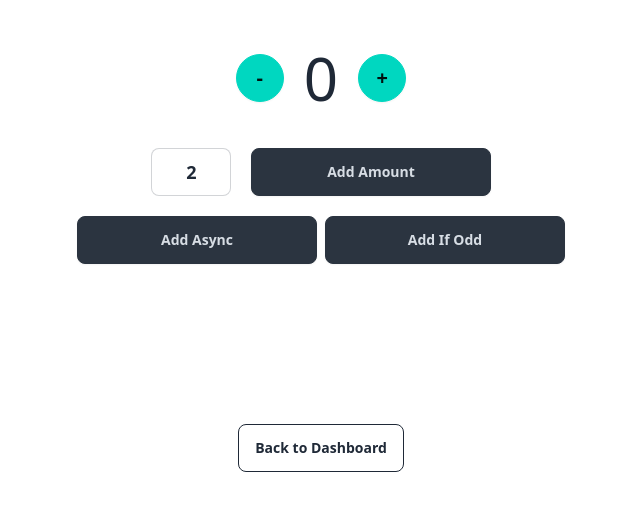
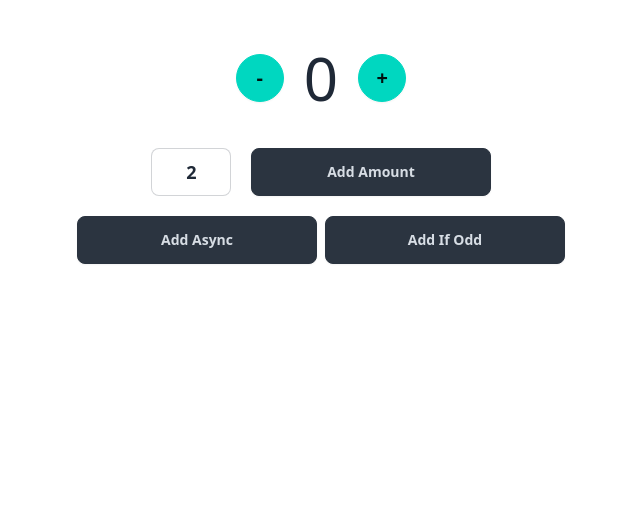
Before and after one commit to Rezuanul-Islam-Fahim/react-redux-state-management, a React (Vite) app: page /counter-app in a window 1280 px wide. Shown: the top 510 px of the page, without its empty margins (319-959 px from the left). Built offline with nearby package versions, Linux system fonts and the light colour scheme.

Commit message:
Update counter page

```diff
--- a/src/features/Counter/Counter.jsx
+++ b/src/features/Counter/Counter.jsx
@@ -61,11 +61,6 @@ const Counter = () => {
           Add If Odd
         </button>
       </div>
-      <div className="flex justify-center mt-40">
-        <Link to="/" className="btn btn-outline">
-          Back to Dashboard
-        </Link>
-      </div>
     </div>
   );
 };
```
